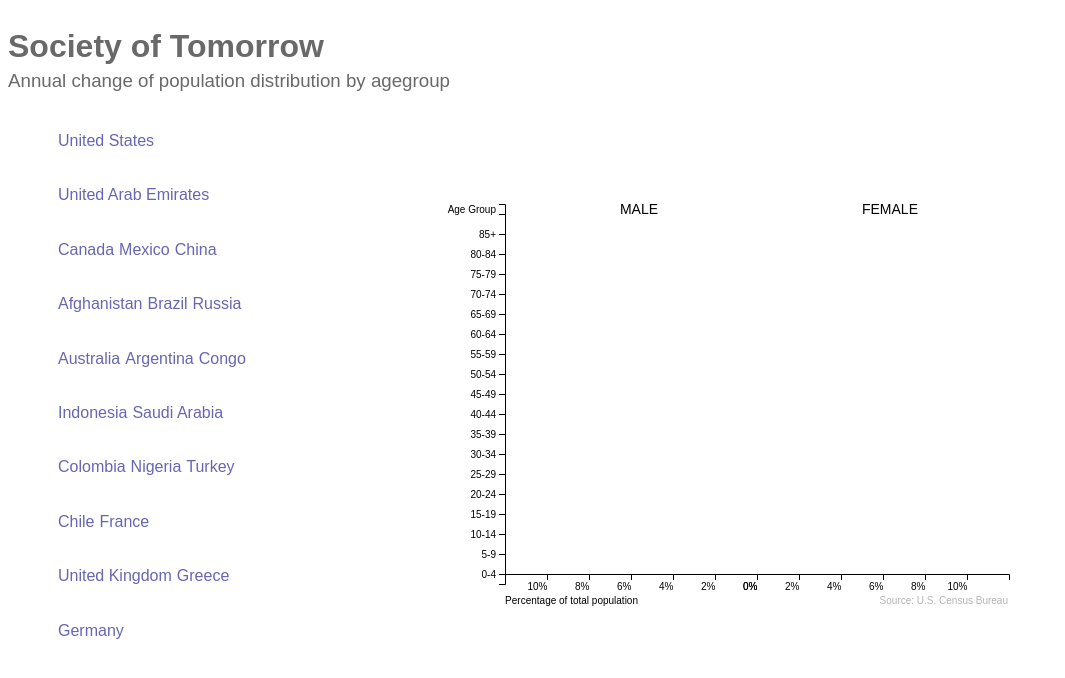
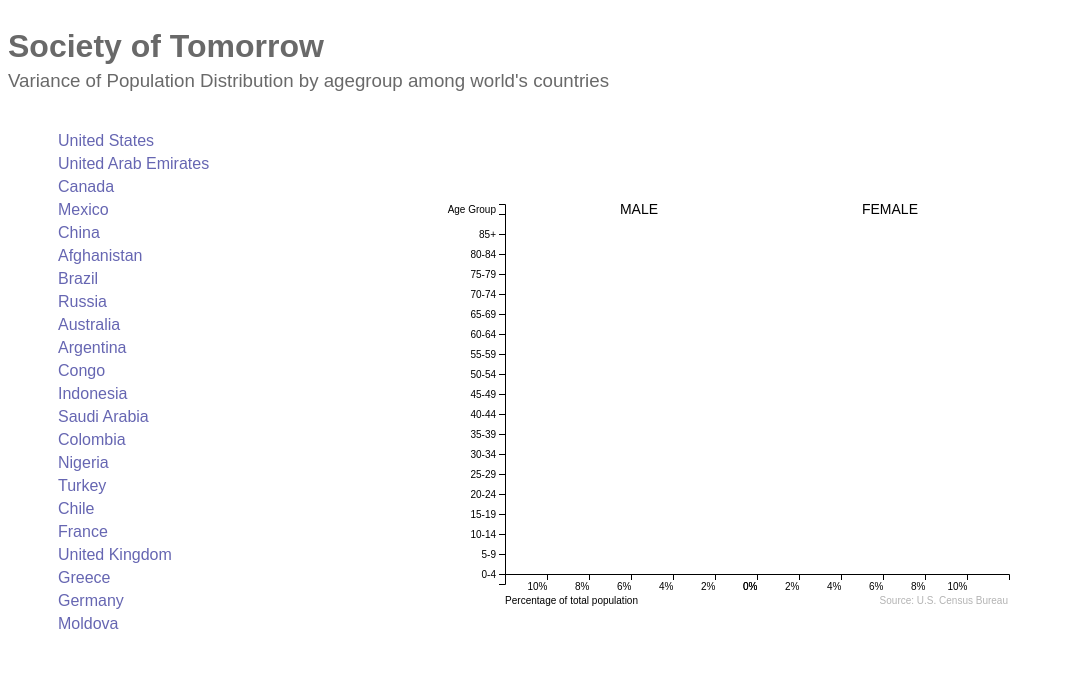
Before and after one commit to tocarevmax/Society-of-Tomorrow, a PHP site: page /index.html in a window 1280 px wide. Shown: the top 678 px of the page, without its empty margins (0-1065 px from the left). Run offline with PHP 8.4, Linux system fonts and the light colour scheme; some libraries are stand-ins or nearby versions.

Commit message:
minor tweaks

```diff
--- a/app/assets/javascripts/charts/agegroup.js
+++ b/app/assets/javascripts/charts/agegroup.js
@@ -8,7 +8,7 @@
 
 var margin = {top: 20, right: 30, bottom: 30, left: 40},
     mainWidth = 700 - margin.left - margin.right,
-    mainHeight = 450 - margin.top - margin.bottom;
+    mainHeight = 420 - margin.top - margin.bottom;
 
 var width = (mainWidth / 2.5),
     barHeight = 20;
@@ -118,7 +118,9 @@
           .style("top", d3.event.pageY + "px")
           .style("display", "inline-block")
           .html((
-            `<span>Percent: <strong>${d.pct}%</strong></span><span>Count: <strong>${numberWithCommas(d.num)}</strong></span>`
+            `<span>Age: <strong>${d.age.split("_").join("-")}</strong></span>` +
+            `<span>Percent: <strong>${d.pct}%</strong></span>` +
+            `<span>Count: <strong>${numberWithCommas(d.num)}</strong></span>`
           ));
     })
     .on("mouseout", function(d){ tooltip.style("display", "none");});
--- a/app/assets/javascripts/entry.js
+++ b/app/assets/javascripts/entry.js
@@ -21,7 +21,7 @@
   {country: 'Afghanistan', code: 'AF'},
   {country: 'Brazil', code: 'BR'},
   {country: 'Russia', code: 'RS'},
-  {country: 'Australia', code: 'AU'},
+  {country: 'Australia', code: 'AS'},
   {country: 'Argentina', code: 'US'},
   {country: 'Congo', code: 'CG'},
   {country: 'Indonesia', code: 'ID'},
@@ -34,6 +34,7 @@
   {country: 'United Kingdom', code: 'UK'},
   {country: 'Greece', code: 'GR'},
   {country: 'Germany', code: 'GM'},
+  {country: 'Moldova', code: 'MD'},
 ];
 
 
--- a/app/assets/stylesheets/main.css
+++ b/app/assets/stylesheets/main.css
@@ -23,7 +23,6 @@
 
 
 .chart {
-  /*border: 1px solid black;*/
   /*border: 1px solid black;*/
 }
 
@@ -75,19 +74,19 @@
 
 
 .fetch-links {
-  flex-direction: row;
+  flex-direction: column;
   cursor: pointer;
   color: #6666b2;
   width: 200px;
-  flex-wrap: wrap;
+  /*flex-wrap: wrap;*/
   padding-left: 50px;
   padding-right: 150px;
 }
 
 .fetch-links a {
   display: flex;
-  width: auto;
-  padding-right: 5px;
+  width: 200px;
+  padding-bottom: 5px;
 }
 
 .fetch-links a:hover {
@@ -97,7 +96,7 @@
 .toolTip {
   position: absolute;
   display: none;
-  min-width: 80px;
+  min-width: 100px;
   height: auto;
   background: none repeat scroll 0 0 #ffffff;
   border: 1px solid black;
@@ -107,11 +106,13 @@
 }
 
 .toolTip span {
-  display: block;
+  display: flex;
+  padding-bottom: 3px;
+  justify-content: space-between;
 }
 
 .toolTip span:first-of-type {
-  padding-bottom: 5px;
+  /*padding-bottom: 5px;*/
 }
 
 .project-name {
--- a/index.html
+++ b/index.html
@@ -12,7 +12,7 @@
     <div class="top">
       <div class="project-name">
         <h1>Society of Tomorrow</h1>
-        <h3>Annual change of population distribution by agegroup</h3>
+        <h3>Variance of Population Distribution by agegroup among world's countries</h3>
       </div>
     </div>
 
```
Also changed, not shown: bundle.js, 1 other file.
